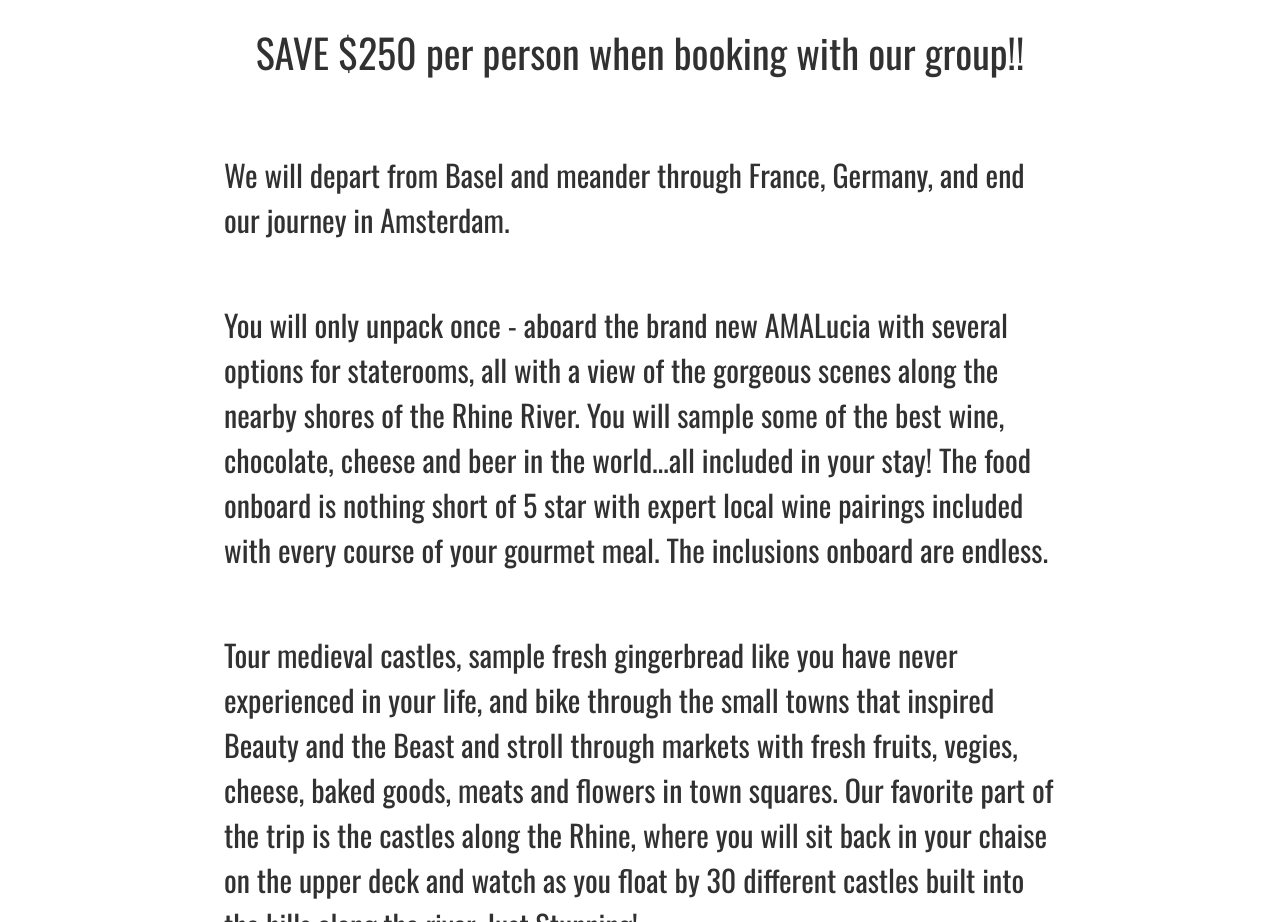
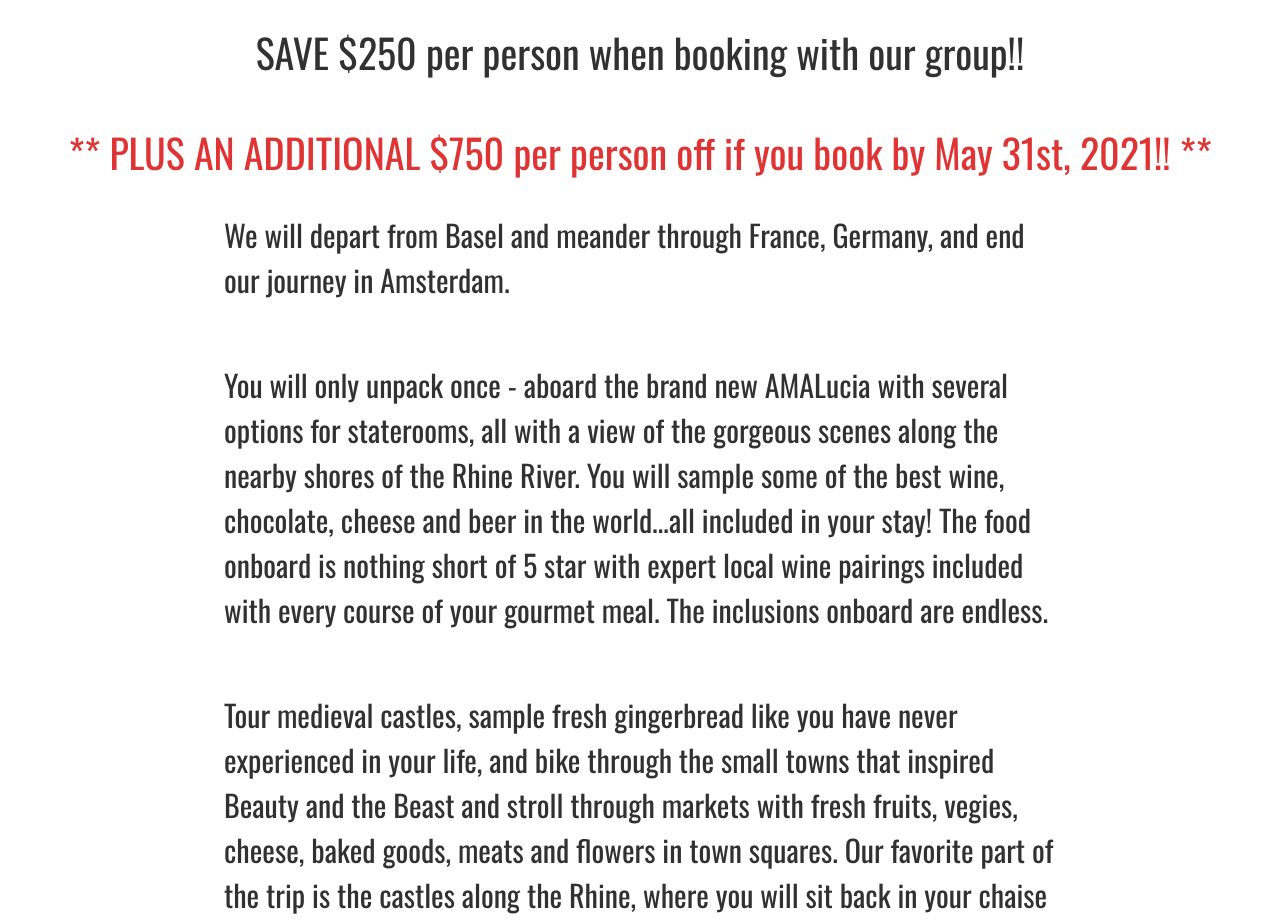
Before and after one commit to ryand67/TSG-Site, a React (Create React App) app in the folder client/: page /escorted-trips in a window 1280 px wide. Shown: the part 1040-1962 px from the top of the page. Built offline with nearby package versions, Linux system fonts and the light colour scheme; the HTML template or start-up script is replaced by a standard one.

Commit message:
new plug on escorted

```diff
--- a/client/src/components/Escorted/Escorted.css
+++ b/client/src/components/Escorted/Escorted.css
@@ -15,6 +15,11 @@
 .escortedPlug {
     margin: 1em 0;
     font-size: 2em;
+}
+
+.escortedPlugExtra {
+    font-size: 2em;
+    color: rgb(224, 51, 51);
 }
 
 .escortedInfo {
--- a/client/src/components/Escorted/Escorted.js
+++ b/client/src/components/Escorted/Escorted.js
@@ -11,6 +11,7 @@
         <div className='escortedDiv'>
             <p className="escortedHeader">Join us for our personally escorted AMAWaterways group wine cruise along the Rhine from August 1st-8th, 2022!</p>
             <p className="escortedPlug">SAVE $250 per person when booking with our group!!</p>
+            <div className="escortedPlugExtra">** PLUS AN ADDITIONAL $750 per person off if you book by May 31st, 2021!! **</div>
             <p className="escortedInfo">We will depart from Basel and meander through France, Germany, and end our journey in Amsterdam.</p>
             <p className="escortedInfo">You will only unpack once - aboard the brand new AMALucia with several options for staterooms, all with a view of the gorgeous scenes along the nearby shores of the Rhine River.  You will sample some of the best wine, chocolate, cheese and beer in the world…all included in your stay!  The food onboard is nothing short of 5 star with expert local wine pairings included with every course of your gourmet meal.  The inclusions onboard are endless.</p>
             <p className="escortedInfo">Tour medieval castles, sample fresh gingerbread like you have never experienced in your life, and bike through the small towns that inspired Beauty and the Beast and stroll through markets with fresh fruits, vegies, cheese, baked goods, meats and flowers in town squares.  Our favorite part of the trip is the castles along the Rhine, where you will sit back in your chaise on the upper deck and watch as you float by 30 different castles built into the hills along the river.  Just Stunning!</p>
```
